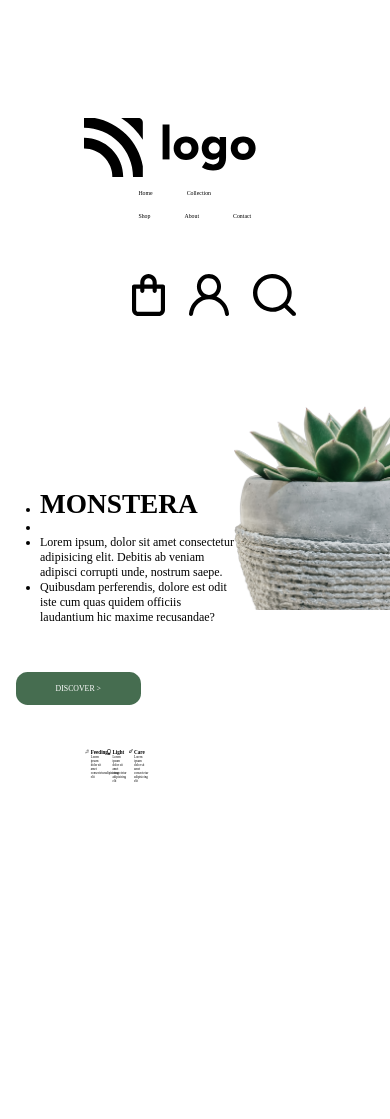
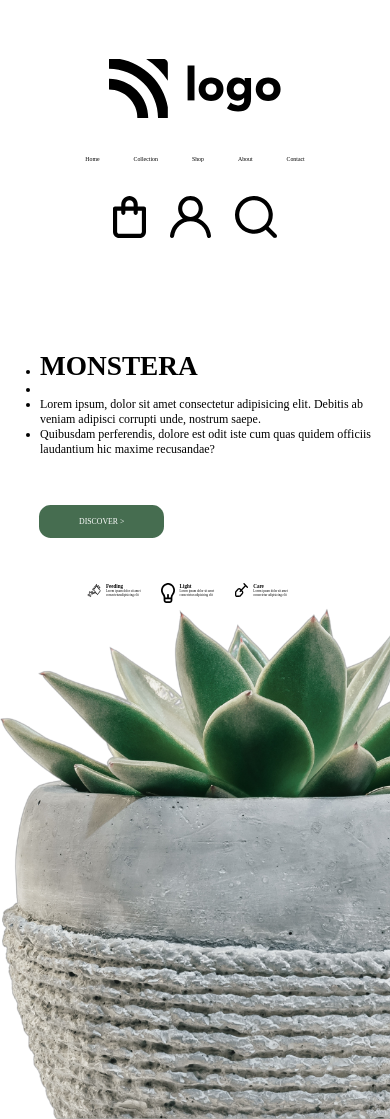
Before and after one commit to itamim345/monstera, a plain HTML site: page index.html in a window 390 px wide. Before the commit the page ends 844 px from the top, so only its background shows below. Drawn offline with Linux system fonts and the light colour scheme; a web font is replaced by a local one.

Commit message:
added responsive css

```diff
--- a/index.html
+++ b/index.html
@@ -4,7 +4,7 @@
     <meta charset="UTF-8" />
     <meta http-equiv="X-UA-Compatible" content="IE=edge" />
     <meta name="viewport" content="width=device-width, initial-scale=1.0" />
-    <title>Document</title>
+    <title>MONSTERA</title>
     <link
       href="https://fonts.googleapis.com/css?family=Allerta"
       rel="stylesheet"
@@ -121,11 +121,36 @@
         padding: 0 10vh;
       }
 
+      /* Responsive CSS */
+      @media (max-width:992px){
+          #navFirst,#navMid,#navEnd{
+            float: inherit;
+          }
+          #navMid {
+            padding: 3vh 0;
+          }
+          #navEnd {
+            margin: 0;
+          }
+          #navbarMonstera{
+            text-align: center;
+            padding: 3vh 0;
+          }
 
-
-
-
-
+      }
+      @media (max-width: 768px){
+          #midWholePart1 {
+            width: 100%;
+            float: inherit;
+          }
+          #midWholePart1 + div{
+            width: 100%;
+            float: inherit;
+          }
+          #midWholePart121 h1 {
+            margin-left: 10vw;
+          }
+      }
     </style>
   </head>
   <body>
@@ -152,7 +177,7 @@
 
       <div id="navEnd">
         <div>
-          <img src="/photos/cart.svg" />
+          <img src="./photos/cart.svg" />
         </div>
         <div>
           <img src="./photos/user.svg" />
```
Also changed, not shown: 6.png (deleted).
